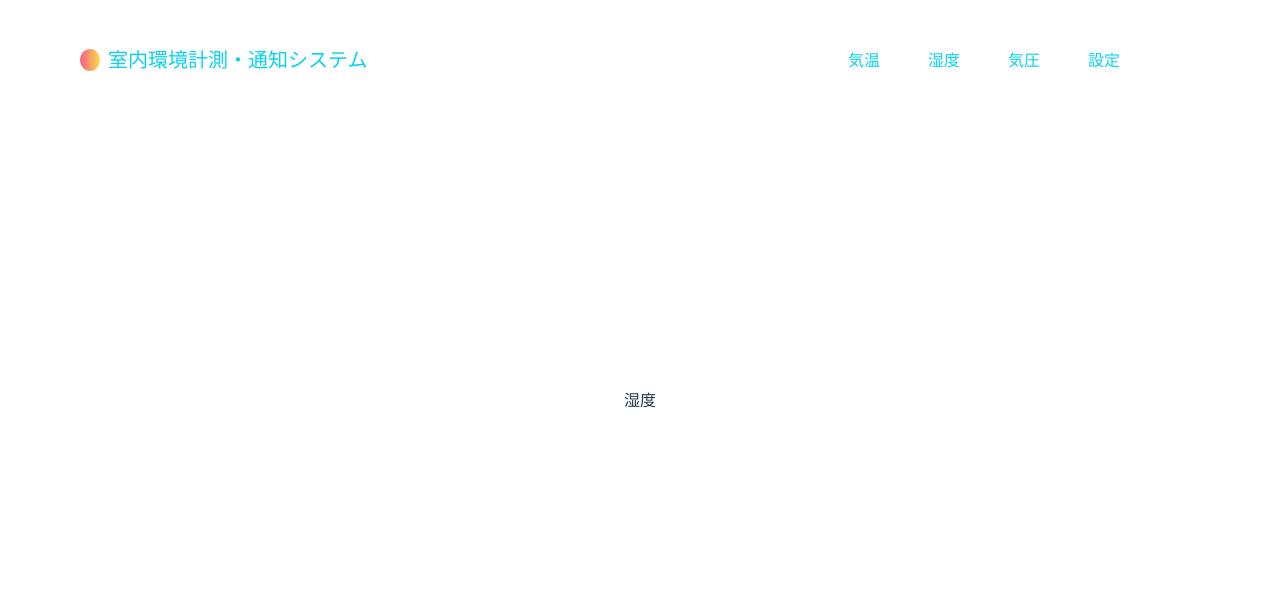
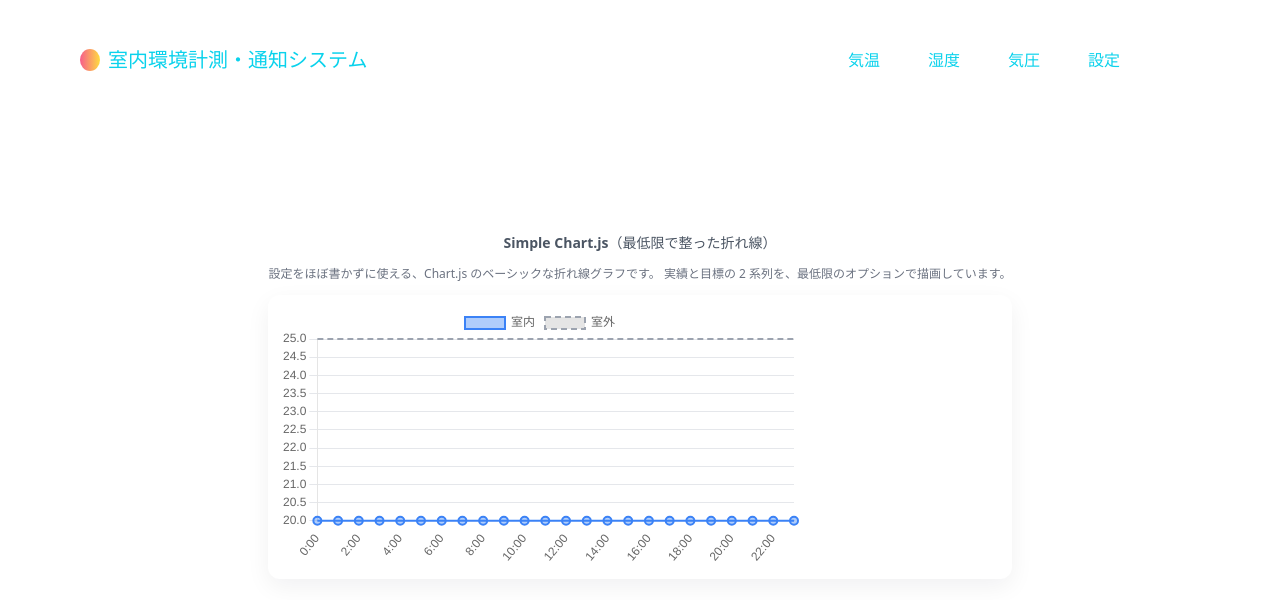
Before and after one commit to GeL02468/room-temperature-measurement-system, a React app in the folder frontend/: page /Humidity in a window 1280 px wide. Shown: the top 600 px of the page. Built offline with nearby package versions, Linux system fonts and the light colour scheme; the HTML template or start-up script is replaced by a standard one.

Commit message:
feat: 各画面におけるグラフ（仮）を表示

```diff
--- a/frontend/src/AirPressureInfo.tsx
+++ b/frontend/src/AirPressureInfo.tsx
@@ -1,11 +1,108 @@
 import './AirPressureInfo.css'
-import * as word from '../word.json'
+import {
+  Chart as ChartJS,
+  LineElement,
+  BarElement,
+  PointElement,
+  LinearScale,
+  CategoryScale,
+  Tooltip,
+  Legend,
+} from "chart.js";
+import { Line } from "react-chartjs-2";
+import { chartData } from "./data";
 
-function AirPressureInfo() {
+ChartJS.register(
+  LineElement,
+  BarElement,
+  PointElement,
+  LinearScale,
+  CategoryScale,
+  Tooltip,
+  Legend
+);
+
+// 軸ラベル
+const labels = chartData.map((d) => d.hour);
+
+// 実績・目標データ
+const actualValues = chartData.map((d) => d.inside);
+const targetValues = chartData.map((d) => d.outside);
+
+export function AirPressureInfo() {
   return (
-    <>
-      <p>{word.AirPressureInfo}</p>
-    </>
-  )
+    <div style={{ display: "grid", gap: 24 }}>
+      {/* ============================= */}
+      {/* Simple Chart.js */}
+      {/* ============================= */}
+      <section>
+        <h2
+          style={{
+            fontSize: 14,
+            fontWeight: 600,
+            marginBottom: 8,
+            color: "#4b5563",
+          }}
+        >
+          Simple Chart.js（最低限で整った折れ線）
+        </h2>
+        <p
+          style={{
+            fontSize: 12,
+            color: "#6b7280",
+            marginBottom: 12,
+          }}
+        >
+          設定をほぼ書かずに使える、Chart.js のベーシックな折れ線グラフです。
+          実績と目標の 2 系列を、最低限のオプションで描画しています。
+        </p>
+
+        <div
+          style={{
+            height: 260,
+            padding: 12,
+            background: "#ffffff",
+            borderRadius: 12,
+            boxShadow: "0 8px 24px rgba(15,23,42,0.06)",
+          }}
+        >
+          <Line
+            data={{
+              labels,
+              datasets: [
+                {
+                  label: "室内",
+                  data: actualValues,
+                  borderColor: "#3b82f6",
+                  backgroundColor: "#3b82f666",
+                  tension: 0.4,
+                  pointRadius: 4,
+                  borderWidth: 2,
+                },
+                {
+                  label: "室外",
+                  data: targetValues,
+                  borderColor: "#9ca3af",
+                  borderDash: [6, 4],
+                  tension: 0.4,
+                  pointRadius: 0,
+                  borderWidth: 2,
+                },
+              ],
+            }}
+            options={{
+              responsive: true,
+              plugins: {
+                legend: { position: "top" },
+              },
+              scales: {
+                x: { grid: { display: false } },
+                y: { grid: { color: "#e5e7eb" } },
+              },
+            }}
+          />
+        </div>
+      </section>
+    </div>
+  );
 }
-export default AirPressureInfo
--- a/frontend/src/App.tsx
+++ b/frontend/src/App.tsx
@@ -2,8 +2,8 @@ import { BrowserRouter as BrowserRouter, Route, Routes, Link } from 'react-route
 import './App.css'
 import * as word from '../word.json'
 import { TemperatureInfo } from './TemperatureInfo.tsx'
-import HumidityInfo from './HumidityInfo.tsx'
-import AirPressureInfo from './AirPressureInfo.tsx'
+import { HumidityInfo } from './HumidityInfo.tsx'
+import { AirPressureInfo } from './AirPressureInfo.tsx'
 import ThresholdSetting from './ThresholdSetting.tsx'
 
 function App() {
--- a/frontend/src/HumidityInfo.tsx
+++ b/frontend/src/HumidityInfo.tsx
@@ -1,11 +1,108 @@
 import './HumidityInfo.css'
-import * as word from '../word.json'
+import {
+  Chart as ChartJS,
+  LineElement,
+  BarElement,
+  PointElement,
+  LinearScale,
+  CategoryScale,
+  Tooltip,
+  Legend,
+} from "chart.js";
+import { Line } from "react-chartjs-2";
+import { chartData } from "./data";
 
-function HumidityInfo() {
+ChartJS.register(
+  LineElement,
+  BarElement,
+  PointElement,
+  LinearScale,
+  CategoryScale,
+  Tooltip,
+  Legend
+);
+
+// 軸ラベル
+const labels = chartData.map((d) => d.hour);
+
+// 実績・目標データ
+const actualValues = chartData.map((d) => d.inside);
+const targetValues = chartData.map((d) => d.outside);
+
+export function HumidityInfo() {
   return (
-    <>
-      <p>{word.HumidityInfo}</p>
-    </>
-  )
+    <div style={{ display: "grid", gap: 24 }}>
+      {/* ============================= */}
+      {/* Simple Chart.js */}
+      {/* ============================= */}
+      <section>
+        <h2
+          style={{
+            fontSize: 14,
+            fontWeight: 600,
+            marginBottom: 8,
+            color: "#4b5563",
+          }}
+        >
+          Simple Chart.js（最低限で整った折れ線）
+        </h2>
+        <p
+          style={{
+            fontSize: 12,
+            color: "#6b7280",
+            marginBottom: 12,
+          }}
+        >
+          設定をほぼ書かずに使える、Chart.js のベーシックな折れ線グラフです。
+          実績と目標の 2 系列を、最低限のオプションで描画しています。
+        </p>
+
+        <div
+          style={{
+            height: 260,
+            padding: 12,
+            background: "#ffffff",
+            borderRadius: 12,
+            boxShadow: "0 8px 24px rgba(15,23,42,0.06)",
+          }}
+        >
+          <Line
+            data={{
+              labels,
+              datasets: [
+                {
+                  label: "室内",
+                  data: actualValues,
+                  borderColor: "#3b82f6",
+                  backgroundColor: "#3b82f666",
+                  tension: 0.4,
+                  pointRadius: 4,
+                  borderWidth: 2,
+                },
+                {
+                  label: "室外",
+                  data: targetValues,
+                  borderColor: "#9ca3af",
+                  borderDash: [6, 4],
+                  tension: 0.4,
+                  pointRadius: 0,
+                  borderWidth: 2,
+                },
+              ],
+            }}
+            options={{
+              responsive: true,
+              plugins: {
+                legend: { position: "top" },
+              },
+              scales: {
+                x: { grid: { display: false } },
+                y: { grid: { color: "#e5e7eb" } },
+              },
+            }}
+          />
+        </div>
+      </section>
+    </div>
+  );
 }
-export default HumidityInfo
--- a/frontend/src/TemperatureInfo.tsx
+++ b/frontend/src/TemperatureInfo.tsx
@@ -1,4 +1,5 @@
 // src/components/ChartJsExample.tsx
+import './TemperatureInfo.css'
 import {
   Chart as ChartJS,
   LineElement,
@@ -11,7 +12,6 @@ import {
 } from "chart.js";
 import { Line } from "react-chartjs-2";
 import { chartData } from "./data";
-import './TemperatureInfo.css'
 
 ChartJS.register(
   LineElement,
@@ -24,19 +24,11 @@ ChartJS.register(
 );
 
 // 軸ラベル
-const labels = chartData.map((d) => d.month);
+const labels = chartData.map((d) => d.hour);
 
 // 実績・目標データ
-const actualValues = chartData.map((d) => d.actual);
-const targetValues = chartData.map((d) => d.target);
-
-// // グラデーション生成ユーティリティ
-// function createGradient(ctx: CanvasRenderingContext2D, color: string) {
-//   const gradient = ctx.createLinearGradient(0, 0, 0, 260);
-//   gradient.addColorStop(0, color + "88"); // 上側は少し濃く
-//   gradient.addColorStop(1, color + "00"); // 下に向かって透明に
-//   return gradient;
-// }
+const actualValues = chartData.map((d) => d.inside);
+const targetValues = chartData.map((d) => d.outside);
 
 export function TemperatureInfo() {
   return (
@@ -80,7 +72,7 @@ export function TemperatureInfo() {
               labels,
               datasets: [
                 {
-                  label: "実績",
+                  label: "室内",
                   data: actualValues,
                   borderColor: "#3b82f6",
                   backgroundColor: "#3b82f666",
@@ -89,7 +81,7 @@ export function TemperatureInfo() {
                   borderWidth: 2,
                 },
                 {
-                  label: "目標",
+                  label: "室外",
                   data: targetValues,
                   borderColor: "#9ca3af",
                   borderDash: [6, 4],
--- a/frontend/src/data.ts
+++ b/frontend/src/data.ts
@@ -1,14 +1,33 @@
 // src/data.ts
 export type ChartDatum = {
-  month: string;
-  actual: number; // 実績
-  target: number; // 目標
+  hour: string;
+  inside: number; // 室内
+  outside: number; // 室外
 };
 
 export const chartData: ChartDatum[] = [
-  { month: "Jan", actual: 120, target: 150 },
-  { month: "Feb", actual: 210, target: 200 },
-  { month: "Mar", actual: 160, target: 220 },
-  { month: "Apr", actual: 280, target: 250 },
-  { month: "May", actual: 300, target: 260 },
+  { hour: "0:00", inside: 20, outside: 25},
+  { hour: "1:00", inside: 20, outside: 25 },
+  { hour: "2:00", inside: 20, outside: 25 },
+  { hour: "3:00", inside: 20, outside: 25 },
+  { hour: "4:00", inside: 20, outside: 25 },
+  { hour: "5:00", inside: 20, outside: 25 },
+  { hour: "6:00", inside: 20, outside: 25 },
+  { hour: "7:00", inside: 20, outside: 25 },
+  { hour: "8:00", inside: 20, outside: 25 },
+  { hour: "9:00", inside: 20, outside: 25 },
+  { hour: "10:00", inside: 20, outside: 25 },
+  { hour: "11:00", inside: 20, outside: 25 },
+  { hour: "12:00", inside: 20, outside: 25 },
+  { hour: "13:00", inside: 20, outside: 25 },
+  { hour: "14:00", inside: 20, outside: 25 },
+  { hour: "15:00", inside: 20, outside: 25 },
+  { hour: "16:00", inside: 20, outside: 25 },
+  { hour: "17:00", inside: 20, outside: 25 },
+  { hour: "18:00", inside: 20, outside: 25 },
+  { hour: "19:00", inside: 20, outside: 25 },
+  { hour: "20:00", inside: 20, outside: 25 },
+  { hour: "21:00", inside: 20, outside: 25 },
+  { hour: "22:00", inside: 20, outside: 25 },
+  { hour: "23:00", inside: 20, outside: 25 },
 ];
```
